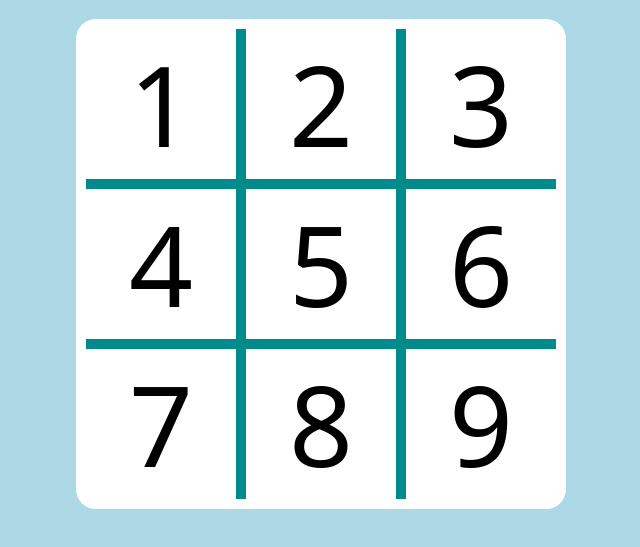
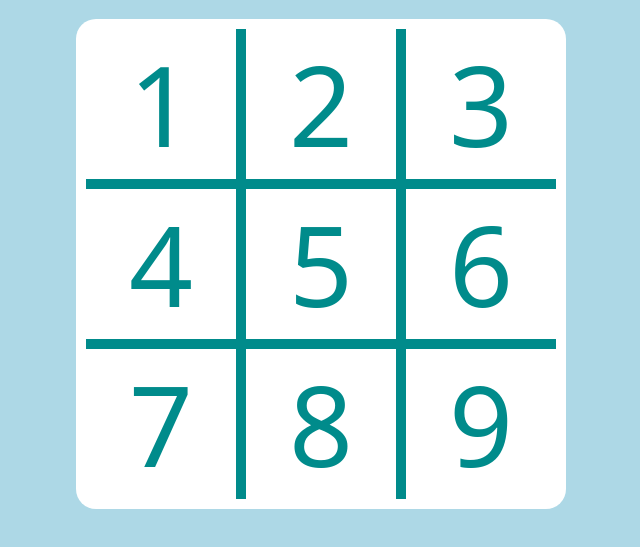
Before and after one commit to ken-ux/tic-tac-toe, a plain HTML site: page index.html in a window 1280 px wide. Shown: the part 157-704 px from the top of the page, without its empty margins (319-959 px from the left). Drawn offline with Linux system fonts and the light colour scheme.

Commit message:
Change tile text color

```diff
--- a/style.css
+++ b/style.css
@@ -37,6 +37,7 @@ h1 {
   justify-content: center;
   align-items: center;
   font-size: 112px;
+  color: darkcyan;
 }
 
 .border-bottom {
```
